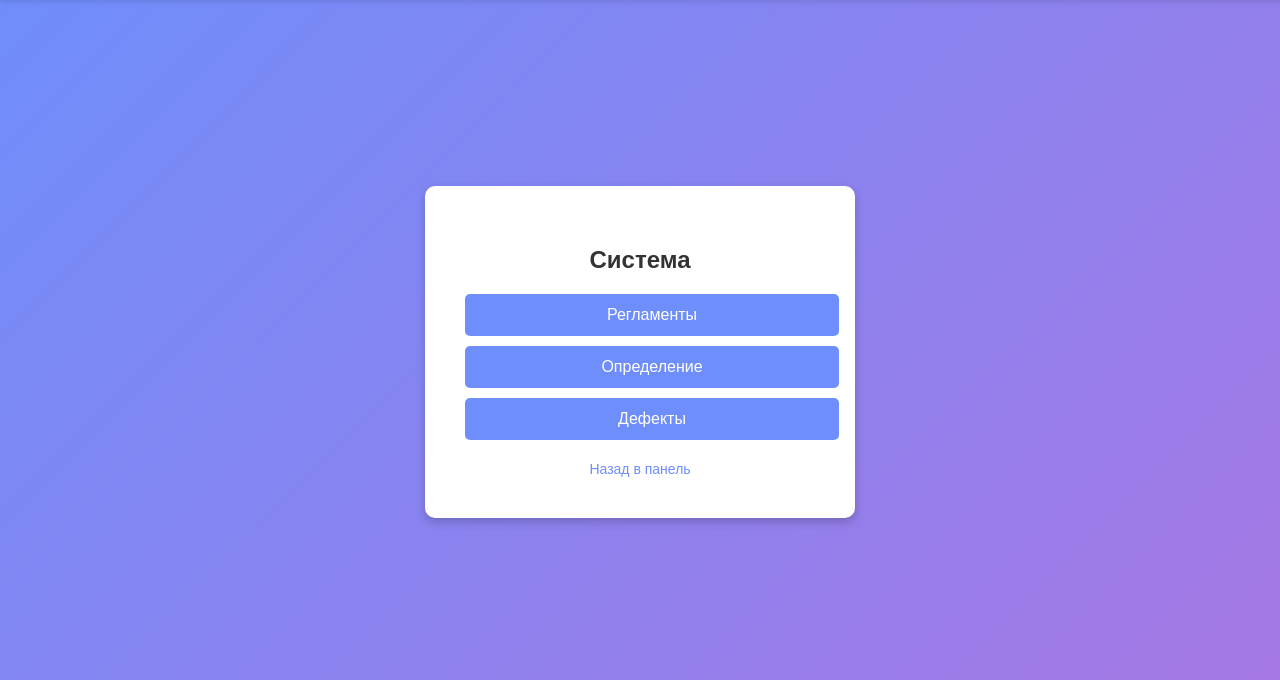
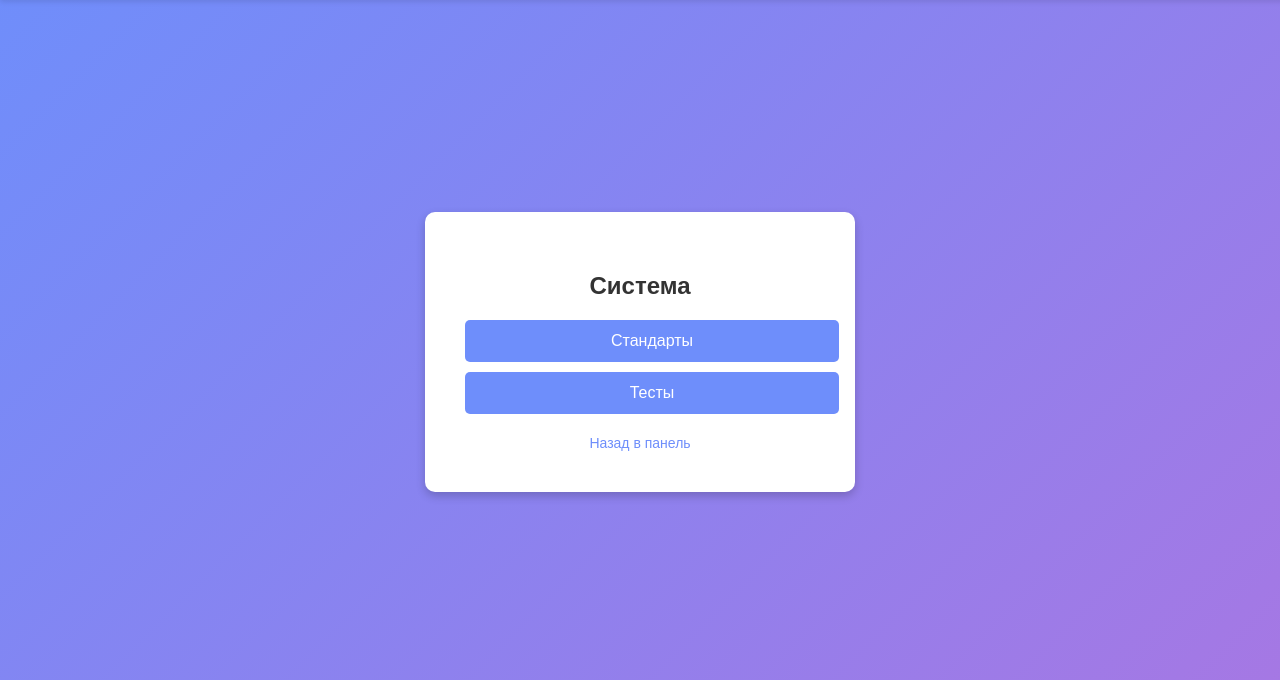
Before and after one commit to abletoburntheweb/kenergy, a Django app: template kenergy/core/templates/core/system_settings.html in a window 1280 px wide. Shown: the part 48-728 px from the top of the page. Run offline with Django 3.2, Linux system fonts and the light colour scheme; the template is opened without the code that fills it, so the values that code supplies are empty; parts of the project's set-up code (start-up, migrations or seed data) failed here and were passed over.

Commit message:
Add files via upload

```diff
--- a/kenergy/core/templates/core/system_settings.html
+++ b/kenergy/core/templates/core/system_settings.html
@@ -23,9 +23,8 @@
     <div class="form-container">
         <h2>Система</h2>
         <div class="button-group">
-            <a href="{% url 'regulations' %}" class="btn">Регламенты</a>
-            <a href="{% url 'definition' %}" class="btn">Определение</a>
-            <a href="{% url 'defects' %}" class="btn">Дефекты</a>
+            <a href="{% url 'regulations' %}" class="btn">Стандарты</a>
+            <a href="{% url 'defects' %}" class="btn">Тесты</a>
         </div>
         <div class="mt-3 text-center">
             <a href="{% url 'admin_panel' %}" class="btn-back">Назад в панель</a>
```
